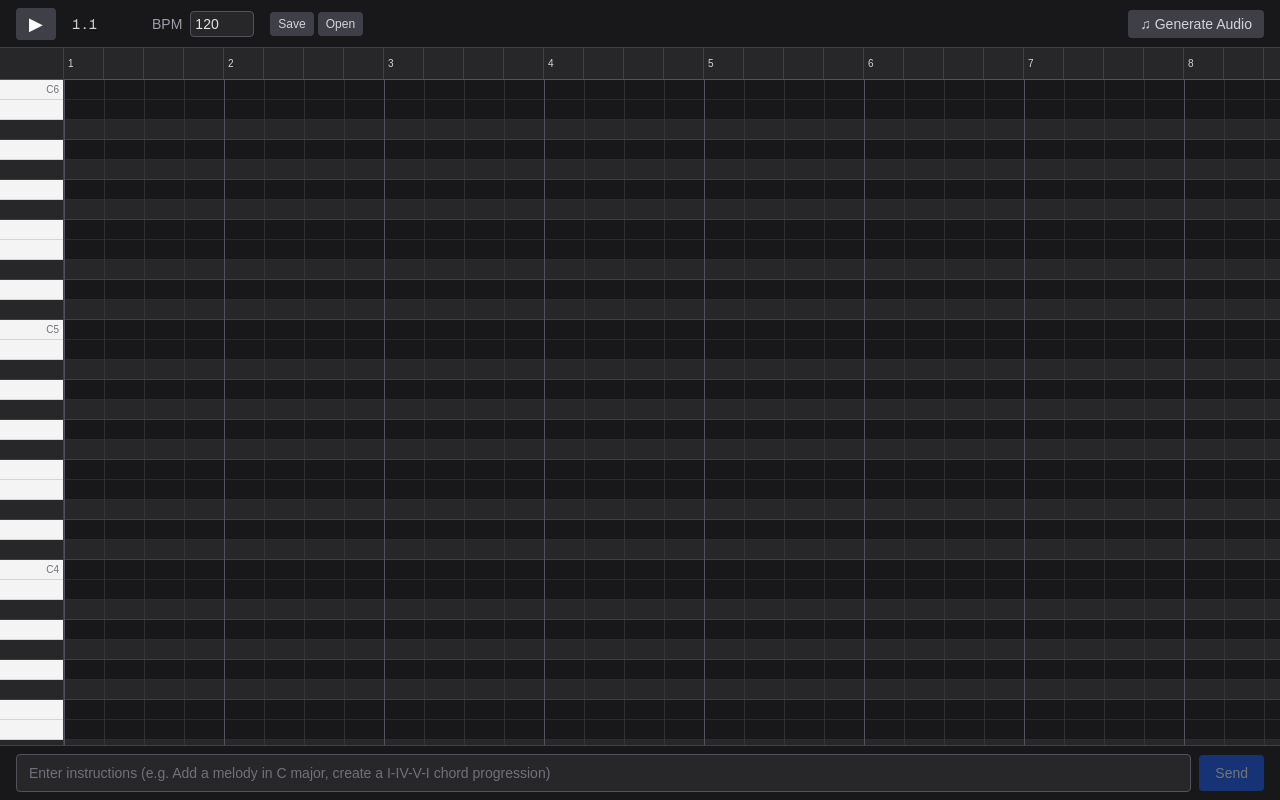
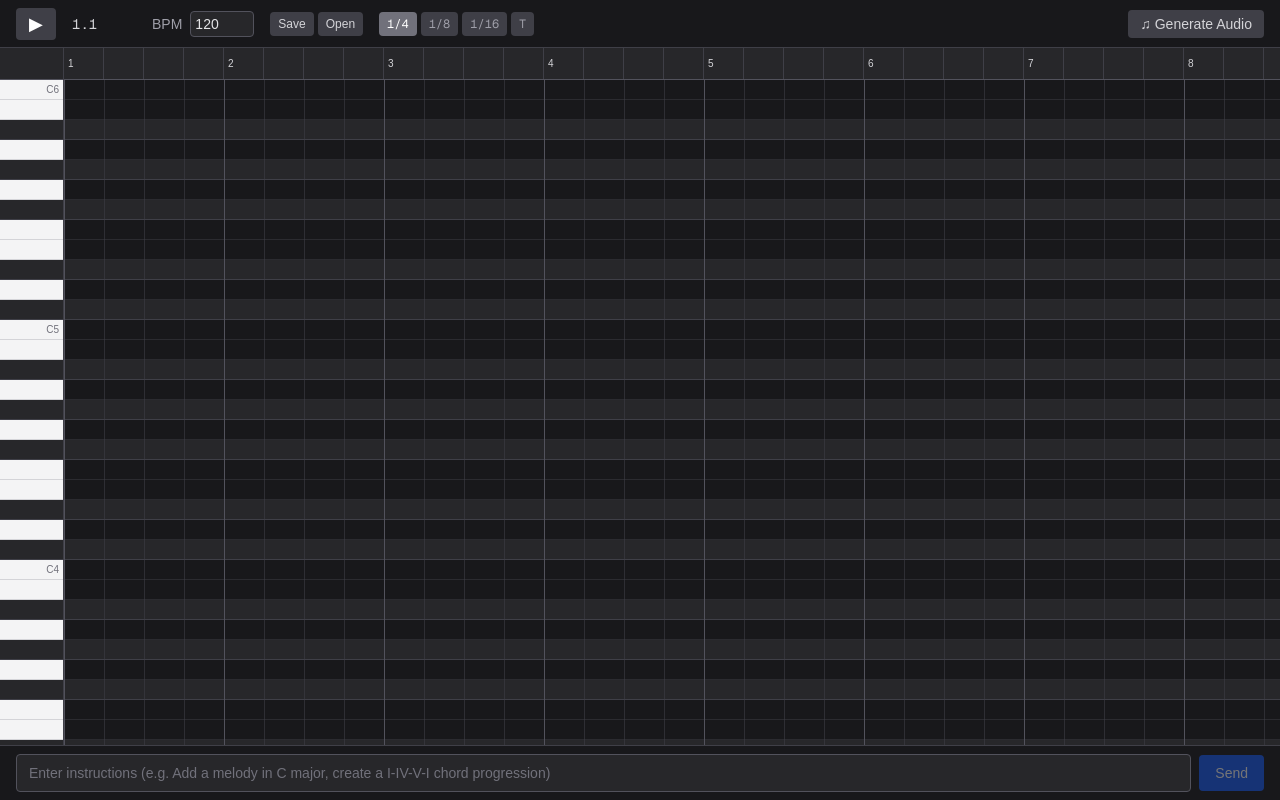
Before and after one commit to nwatab/swell, a Next.js app: page / in a window 1280 px wide. Built offline with nearby package versions, Linux system fonts and the light colour scheme.

Commit message:
Add snap functionality for beat resolution and triplet toggle in PianoRoll

```diff
--- a/src/components/PianoRoll.tsx
+++ b/src/components/PianoRoll.tsx
@@ -48,10 +48,21 @@ const downloadSwell = (song: Song) => {
   URL.revokeObjectURL(url);
 };
 
+// ── Snap helpers ─────────────────────────────────────────────────────────────
+type SnapDiv = '1/4' | '1/8' | '1/16';
+
+const toResolution = (div: SnapDiv, triplet: boolean): number => {
+  const base = div === '1/4' ? 1 : div === '1/8' ? 0.5 : 0.25;
+  return triplet ? (base * 2) / 3 : base;
+};
+
+const snapBeat = (rawBeat: number, resolution: number): number =>
+  Math.round(rawBeat / resolution) * resolution;
+
 // ── Song state helpers ───────────────────────────────────────────────────────
-const addNote = (song: Song, pitch: number, startBeat: number): Song => ({
+const addNote = (song: Song, pitch: number, startBeat: number, durationBeats = 1): Song => ({
   ...song,
-  notes: [...song.notes, { id: genId(), pitch, startBeat, durationBeats: 1, velocity: 100 }],
+  notes: [...song.notes, { id: genId(), pitch, startBeat, durationBeats, velocity: 100 }],
 });
 
 const removeNote = (song: Song, id: string): Song => ({
@@ -198,6 +209,10 @@ function TransportBar({
   musicGenActive,
   onExport,
   onImport,
+  snapDiv,
+  triplet,
+  onSnapDivChange,
+  onTripletToggle,
 }: {
   playing: boolean;
   beat: number;
@@ -208,6 +223,10 @@ function TransportBar({
   musicGenActive: boolean;
   onExport: () => void;
   onImport: (song: Song) => void;
+  snapDiv: SnapDiv;
+  triplet: boolean;
+  onSnapDivChange: (div: SnapDiv) => void;
+  onTripletToggle: () => void;
 }) {
   const measure = Math.floor(beat / 4) + 1;
   const beatInMeasure = Math.floor(beat % 4) + 1;
@@ -271,6 +290,32 @@ function TransportBar({
           className="hidden"
           onChange={handleFileChange}
         />
+      </div>
+      <div className="flex items-center gap-1">
+        {(['1/4', '1/8', '1/16'] as const).map(div => (
+          <button
+            key={div}
+            onClick={() => onSnapDivChange(div)}
+            className={[
+              'px-2 py-1 rounded text-xs transition-colors font-mono',
+              snapDiv === div
+                ? 'bg-zinc-500 text-white'
+                : 'bg-zinc-700 hover:bg-zinc-600 text-zinc-400',
+            ].join(' ')}
+          >
+            {div}
+          </button>
+        ))}
+        <button
+          onClick={onTripletToggle}
+          className={[
+            'px-2 py-1 rounded text-xs transition-colors font-mono',
+            triplet ? 'bg-zinc-500 text-white' : 'bg-zinc-700 hover:bg-zinc-600 text-zinc-400',
+          ].join(' ')}
+          title="Triplet"
+        >
+          T
+        </button>
       </div>
       <div className="ml-auto">
         <button
@@ -512,6 +557,13 @@ export default function PianoRoll() {
   const handleExport = useCallback(() => downloadSwell(song), [song]);
   const handleImport = useCallback((imported: Song) => setSong(imported), []);
 
+  // ── Snap resolution ────────────────────────────────────────────────────────
+  const [snapDiv, setSnapDiv] = useState<SnapDiv>('1/4');
+  const [triplet, setTriplet] = useState(false);
+  const resolution = toResolution(snapDiv, triplet);
+  const resolutionRef = useRef(resolution);
+  resolutionRef.current = resolution;
+
   // ── Drag-to-move / click-to-add / click-to-delete ─────────────────────────
   const [drag, setDrag] = useState<DragState | null>(null);
   const dragRef = useRef<DragState | null>(null);
@@ -527,12 +579,13 @@ export default function PianoRoll() {
       if (!d) return;
       const rect = gridRef.current?.getBoundingClientRect();
       if (!rect) return;
-      const beat = Math.floor((e.clientX - rect.left) / CELL_W);
+      const rawBeat = (e.clientX - rect.left) / CELL_W;
       const pitchIndex = Math.floor((e.clientY - rect.top) / CELL_H);
       const pitch = PITCHES[pitchIndex];
       if (pitch === undefined) return;
       const s = songRef.current;
-      const newBeat = Math.max(0, Math.min(s.totalBeats - 1, beat - d.beatOffset));
+      const res = resolutionRef.current;
+      const newBeat = Math.max(0, Math.min(s.totalBeats - 1, snapBeat(rawBeat - d.beatOffset, res)));
       const hasMoved = newBeat !== d.originalBeat || pitch !== d.originalPitch;
       setDrag({ ...d, previewBeat: newBeat, previewPitch: pitch, hasMoved });
     };
@@ -561,28 +614,30 @@ export default function PianoRoll() {
       if (suggestion.status === 'ready') return;
       e.preventDefault();
       const rect = e.currentTarget.getBoundingClientRect();
-      const beat = Math.floor((e.clientX - rect.left) / CELL_W);
+      const rawBeat = (e.clientX - rect.left) / CELL_W;
       const pitchIndex = Math.floor((e.clientY - rect.top) / CELL_H);
       const pitch = PITCHES[pitchIndex];
-      if (pitch === undefined || beat < 0 || beat >= song.totalBeats) return;
+      if (pitch === undefined || rawBeat < 0 || rawBeat >= song.totalBeats) return;
+      // Hit-test uses raw position for accuracy
       const hit = song.notes.find(
-        n => n.pitch === pitch && beat >= n.startBeat && beat < n.startBeat + n.durationBeats
+        n => n.pitch === pitch && rawBeat >= n.startBeat && rawBeat < n.startBeat + n.durationBeats
       );
       if (hit) {
         setDrag({
           noteId: hit.id,
           originalBeat: hit.startBeat,
           originalPitch: hit.pitch,
-          beatOffset: beat - hit.startBeat,
+          beatOffset: rawBeat - hit.startBeat,
           previewBeat: hit.startBeat,
           previewPitch: hit.pitch,
           hasMoved: false,
         });
       } else {
-        setSong(s => addNote(s, pitch, beat));
+        const snapped = Math.max(0, Math.min(song.totalBeats - resolution, snapBeat(rawBeat, resolution)));
+        setSong(s => addNote(s, pitch, snapped, resolution));
       }
     },
-    [song.notes, song.totalBeats, suggestion.status]
+    [song.notes, song.totalBeats, suggestion.status, resolution]
   );
 
   // ── Agent suggestion ───────────────────────────────────────────────────────
@@ -686,6 +741,10 @@ export default function PianoRoll() {
         musicGenActive={musicGen.status !== 'hidden'}
         onExport={handleExport}
         onImport={handleImport}
+        snapDiv={snapDiv}
+        triplet={triplet}
+        onSnapDivChange={setSnapDiv}
+        onTripletToggle={() => setTriplet(t => !t)}
       />
       {musicGen.status !== 'hidden' && (
         <MusicGenBar
@@ -732,17 +791,22 @@ export default function PianoRoll() {
               />
             ))}
 
-            {/* Vertical beat lines */}
-            {Array.from({ length: song.totalBeats + 1 }, (_, i) => (
+            {/* Vertical grid lines */}
+            {Array.from({ length: Math.round(song.totalBeats / resolution) + 1 }, (_, i) => {
+              const beat = i * resolution;
+              const isMeasure = beat % song.beatsPerMeasure < 1e-6;
+              const isBeat = beat % 1 < 1e-6;
+              return (
                 <div
                   key={i}
                   className={[
                     'absolute top-0 w-px',
-                  i % song.beatsPerMeasure === 0 ? 'bg-zinc-600' : 'bg-zinc-700/60',
+                    isMeasure ? 'bg-zinc-600' : isBeat ? 'bg-zinc-700/60' : 'bg-zinc-700/30',
                   ].join(' ')}
-                style={{ left: i * CELL_W, height: gridHeight }}
+                  style={{ left: beat * CELL_W, height: gridHeight }}
                 />
-            ))}
+              );
+            })}
 
             {/* Notes (with diff overlay) */}
             {displayNotes.map(({ note, variant }) => {
```
Lines whose indentation alone changed are shown as unchanged.
